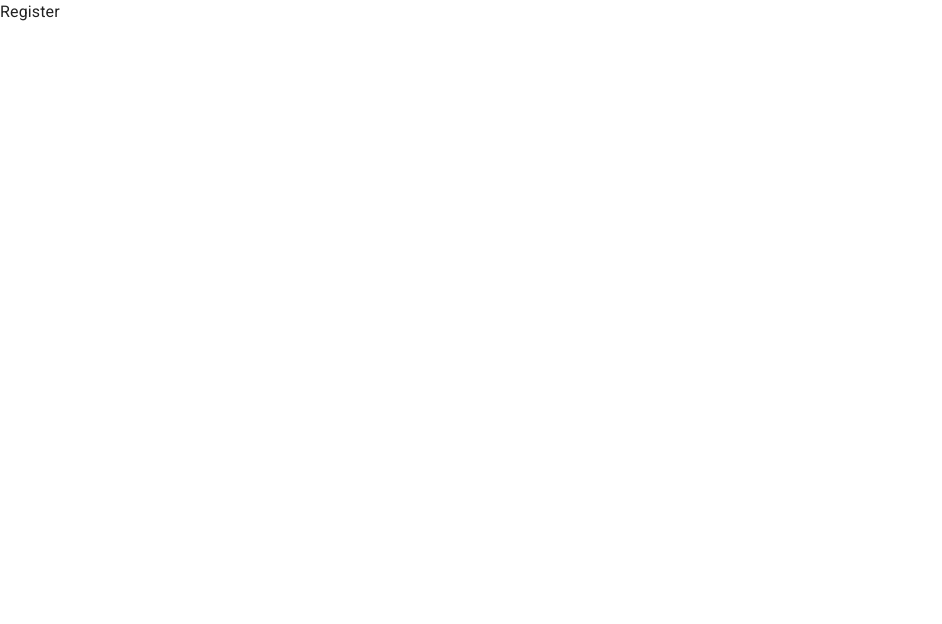
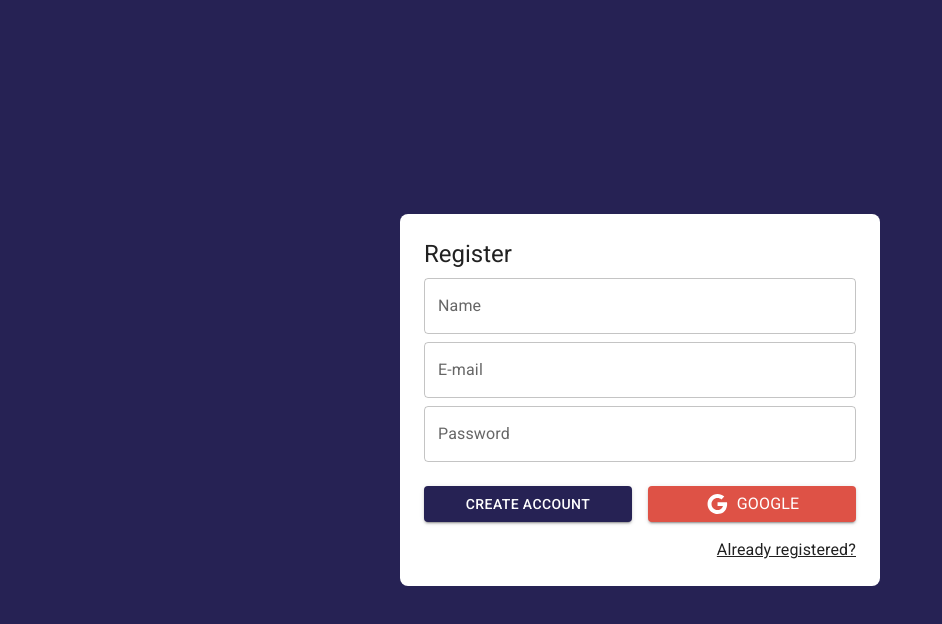
Before and after one commit to VictorMerino/journal-app, a React (Vite) app: page /auth/register in a window 1280 px wide. Shown: the top 624 px of the page, without its empty margins (0-942 px from the left). Built offline with nearby package versions, Linux system fonts and the light colour scheme.

Commit message:
Login and register pages

```diff
--- /dev/null
+++ b/src/auth/layout/AuthLayout.tsx
@@ -0,0 +1,38 @@
+import { Grid, Typography } from '@mui/material'
+import React, { ReactElement } from 'react'
+
+export const AuthLayout = ({
+  children,
+  title,
+}: {
+  children: ReactElement
+  title: string
+}) => {
+  return (
+    <Grid
+      container
+      spacing={0}
+      direction="column"
+      alignItems="center"
+      justifyContent="center"
+      sx={{ minHeight: '100vh', backgroundColor: 'primary.main', padding: 4 }}
+    >
+      <Grid
+        item
+        className="box-shadow"
+        xs={3}
+        sx={{
+          width: { md: '30rem' },
+          backgroundColor: 'white',
+          padding: 3,
+          borderRadius: 2,
+        }}
+      >
+        <Typography variant="h5" sx={{ mb: 1 }}>
+          {title}
+        </Typography>
+        {children}
+      </Grid>
+    </Grid>
+  )
+}
--- a/src/auth/pages/LoginPage.tsx
+++ b/src/auth/pages/LoginPage.tsx
@@ -3,26 +3,11 @@ import { Link as RouterLink } from 'react-router-dom'
 import { Google } from '@mui/icons-material'
 import { Button, Grid, Link, TextField, Typography } from '@mui/material'
 
+import { AuthLayout } from '../layout/AuthLayout'
+
 export const LoginPage = () => {
   return (
-    <Grid
-      container
-      spacing={0}
-      direction="column"
-      alignItems="center"
-      justifyContent="center"
-      sx={{ minHeight: '100vh', backgroundColor: 'primary.main', padding: 4 }}
-    >
-      <Grid
-        item
-        className="box-shadow"
-        xs={3}
-        sx={{ backgroundColor: 'white', padding: 3, borderRadius: 2 }}
-      >
-        <Typography variant="h5" sx={{ mb: 1 }}>
-          Login
-        </Typography>
-
+    <AuthLayout title="Login">
       <form>
         <Grid container>
           <Grid item xs={12} sx={{ mb: 1 }}>
@@ -49,7 +34,11 @@ export const LoginPage = () => {
               </Button>
             </Grid>
             <Grid item xs={12} sm={6}>
-                <Button variant="contained" fullWidth>
+              <Button
+                variant="contained"
+                fullWidth
+                sx={{ backgroundColor: '#de5246' }}
+              >
                 <Google />
                 <Typography sx={{ ml: 1 }}>Google</Typography>
               </Button>
@@ -63,7 +52,6 @@ export const LoginPage = () => {
           </Grid>
         </Grid>
       </form>
-      </Grid>
-    </Grid>
+    </AuthLayout>
   )
 }
--- a/src/auth/pages/RegisterPage.tsx
+++ b/src/auth/pages/RegisterPage.tsx
@@ -1,9 +1,65 @@
 import React from 'react'
+import { Link as RouterLink } from 'react-router-dom'
+import { Google } from '@mui/icons-material'
+import { Button, Grid, Link, TextField, Typography } from '@mui/material'
+
+import { AuthLayout } from '../layout/AuthLayout'
 
 export const RegisterPage = () => {
   return (
-    <div>
-      <span>Register</span>
-    </div>
+    <AuthLayout title="Register">
+      <form>
+        <Grid container>
+          <Grid item xs={12} sx={{ mb: 1 }}>
+            <TextField
+              label="Name"
+              type="text"
+              placeholder="Write your full name"
+              fullWidth
+            />
+          </Grid>
+          <Grid item xs={12} sx={{ mb: 1 }}>
+            <TextField
+              label="E-mail"
+              type="email"
+              placeholder="email@email.com"
+              fullWidth
+            />
+          </Grid>
+          <Grid item xs={12}>
+            <TextField
+              label="Password"
+              type="password"
+              placeholder="Password"
+              fullWidth
+            />
+          </Grid>
+
+          <Grid container spacing={2} sx={{ mb: 2, mt: 1 }}>
+            <Grid item xs={12} sm={6}>
+              <Button variant="contained" fullWidth>
+                Create account
+              </Button>
+            </Grid>
+            <Grid item xs={12} sm={6}>
+              <Button
+                variant="contained"
+                fullWidth
+                sx={{ backgroundColor: '#de5246' }}
+              >
+                <Google />
+                <Typography sx={{ ml: 1 }}>Google</Typography>
+              </Button>
+            </Grid>
+          </Grid>
+
+          <Grid container direction="row" justifyContent="end">
+            <Link component={RouterLink} color="inherit" to="/auth/login">
+              Already registered?
+            </Link>
+          </Grid>
+        </Grid>
+      </form>
+    </AuthLayout>
   )
 }
```
Lines whose indentation alone changed are shown as unchanged.
